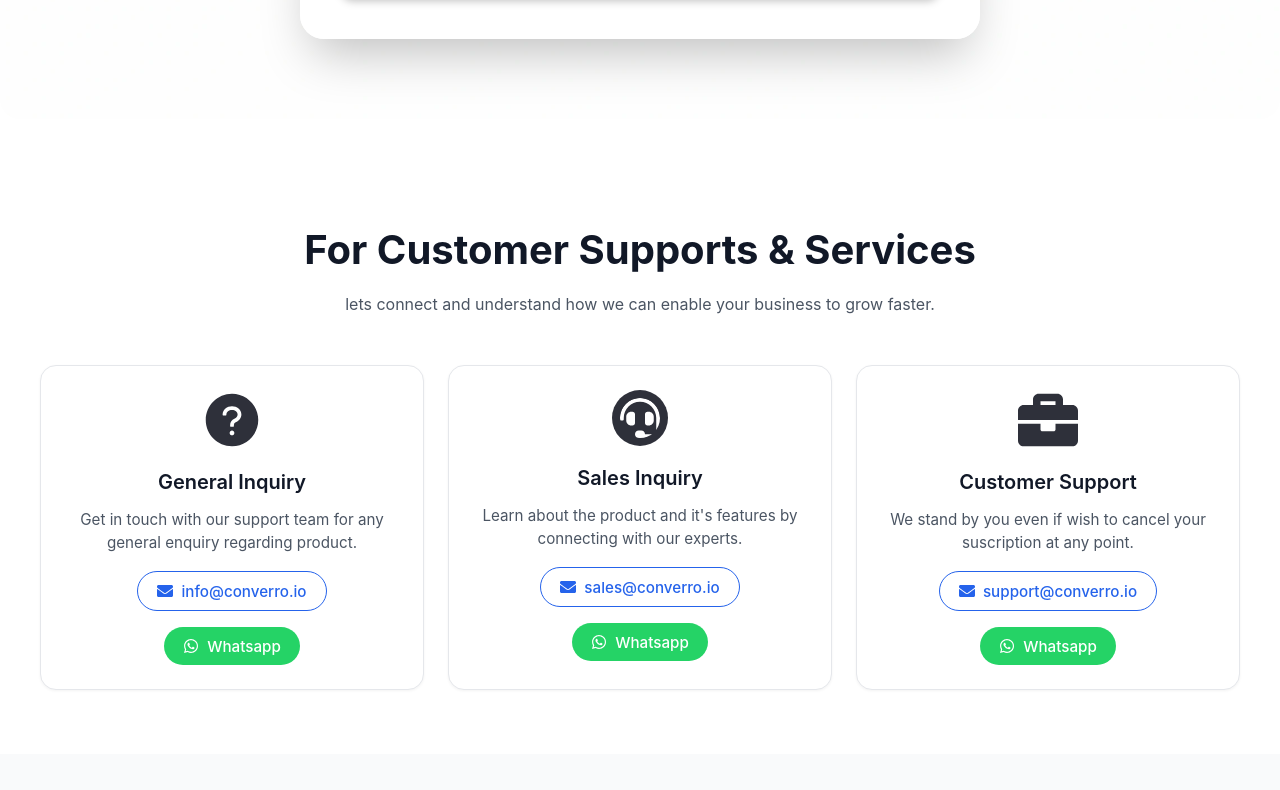
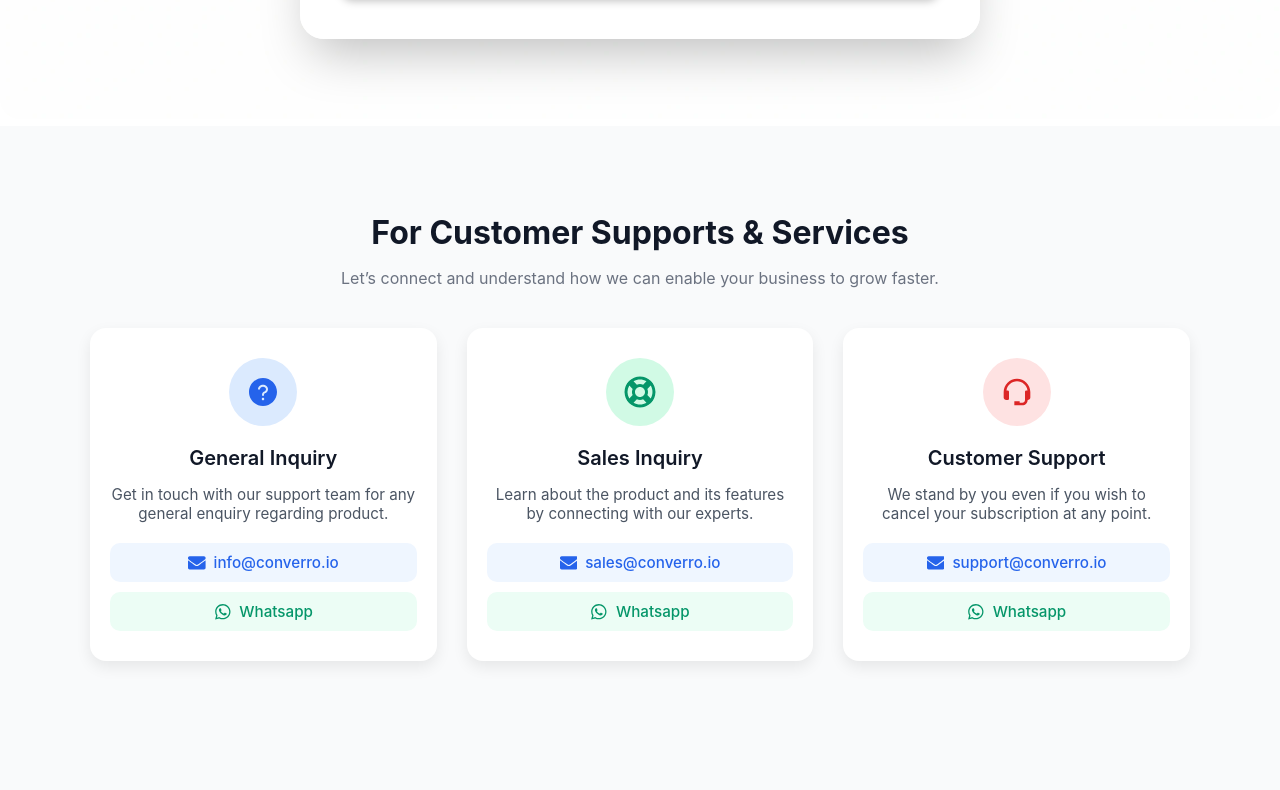
Before and after one commit to IsHa2507/converro, a React (Create React App) app: page /contactus in a window 1280 px wide. Shown: the part 970-1760 px from the top of the page. Built offline with nearby package versions, Linux system fonts and the light colour scheme.

Commit message:
updated with customerhelp

```diff
--- a/src/components/CustomerHelp.css
+++ b/src/components/CustomerHelp.css
@@ -1,148 +1,131 @@
 .principles-section {
-  padding: 4rem 1.5rem;
-  background-color: #ffffff;
-}
-
-.principles-container {
-  max-width: 1200px;
-  margin: 0 auto;
+  font-family: 'Inter', sans-serif;
+  padding: 60px 20px;
+  background: #f9fafb;
   text-align: center;
 }
 
 .principles-heading {
   font-size: 2rem;
   font-weight: 700;
-  color: #111827; /* Tailwind gray-900 */
-  margin-bottom: 1rem;
-  line-height: 1.3;
-}
-
-@media (min-width: 768px) {
-  .principles-heading {
-    font-size: 2.5rem;
-  }
+  margin-bottom: 10px;
+  color: #111827;
 }
 
 .principles-subheading {
-  color: #4b5563; /* Tailwind gray-600 */
-  max-width: 640px;
-  margin: 0 auto 3rem auto;
   font-size: 1rem;
-  line-height: 1.6;
+  color: #6b7280;
+  margin-bottom: 40px;
 }
 
 .principles-grid {
   display: grid;
-  grid-template-columns: 1fr;
-  gap: 1.5rem;
-}
-
-@media (min-width: 768px) {
-  .principles-grid {
-    grid-template-columns: repeat(3, 1fr);
-  }
+  grid-template-columns: repeat(auto-fit, minmax(280px, 1fr));
+  gap: 30px;
+  max-width: 1100px;
+  margin: 0 auto;
 }
 
 .principle-card {
-  padding: 1.5rem;
-  border: 1px solid #e5e7eb; /* Tailwind gray-200 */
-  border-radius: 1rem;
-  background-color: #ffffff;
-  box-shadow: 0 1px 3px rgba(0, 0, 0, 0.05);
-  transition: box-shadow 0.2s ease;
+  background: #fff;
+  border-radius: 16px;
+  padding: 30px 20px;
+  box-shadow: 0 6px 15px rgba(0,0,0,0.08);
+  transition: transform 0.2s ease, box-shadow 0.2s ease;
 }
 
 .principle-card:hover {
-  box-shadow: 0 4px 10px rgba(0, 0, 0, 0.1);
+  transform: translateY(-5px);
+  box-shadow: 0 8px 20px rgba(0,0,0,0.12);
 }
 
 .principle-icon-wrapper {
   display: flex;
   justify-content: center;
-  align-items: center;
   margin-bottom: 15px;
 }
 
-.principle-icon {
-  font-size: 60px; /* Bigger size */
-  text-align: center;
+/* Circle Icon */
+.circle-icon {
+  font-size: 2rem;
+  background: #e5e7eb;
+  border-radius: 50%;
+  padding: 18px;
+  display: inline-flex;
+  align-items: center;
+  justify-content: center;
 }
 
-.principle-icon.blue {
-  color: #2e303a;
-}
-.circle-icon {
-  background-color: #2e303a; /* light green background */
-  border-radius: 50%;
-  padding: 8px; /* space inside circle */
-  font-size: 40px; /* size of the icon */
-  display: flex;
-  justify-content: center;
-  align-items: center;
-}
-.principle-icon.green {
-  color: #ffffff;
+/* Circle Colors */
+.circle-icon.blue {
+  background: #dbeafe;
+  color: #2563eb;
 }
 
-.principle-icon.red {
-  color: #2e303a;
+.circle-icon.green {
+  background: #d1fae5;
+  color: #059669;
 }
 
+.circle-icon.red {
+  background: #fee2e2;
+  color: #dc2626;
+}
 
 .principle-title {
   font-size: 1.25rem;
   font-weight: 600;
+  margin-bottom: 8px;
   color: #111827;
-  margin-bottom: 0.5rem;
 }
 
 .principle-description {
+  font-size: 0.95rem;
   color: #4b5563;
-  font-size: 0.95rem;
-  line-height: 1.5;
-}
-/* Action buttons container */
-.principle-actions {
-  margin-top: 1rem;
-  display: flex;
-  justify-content: center;
-  gap: 1rem;
-  flex-wrap: wrap;
+  margin-bottom: 20px;
 }
 
-/* Buttons */
+.principle-actions {
+  display: flex;
+  flex-direction: column;
+  gap: 10px;
+}
+
 .action-btn {
-  display: inline-flex;
+  display: flex;
   align-items: center;
-  gap: 0.5rem;
-  padding: 0.6rem 1.2rem;
-  border-radius: 8px;
+  justify-content: center;
+  gap: 8px;
+  padding: 10px 14px;
+  border-radius: 10px;
   font-size: 0.95rem;
   font-weight: 500;
-  color: #fff;
   text-decoration: none;
-  transition: background-color 0.2s ease, transform 0.2s ease;
+  transition: background 0.2s ease, transform 0.2s ease;
 }
 
 .action-btn .btn-icon {
-  font-size: 1rem;
+  font-size: 1.1rem;
 }
 
-/* Button colors */
+/* Email button */
 .action-btn.email {
-  background-color: #ffffff;
-  color:#2563eb;
-  border: 1px solid #2563eb;
-  border-radius: 24px;
+  background: #eff6ff;
+  color: #2563eb;
 }
 
-.action-btn.whatsapp {
-  background-color: #25d366; /* WhatsApp Green */
-   border-radius: 24px;
+.action-btn.email:hover {
+  background: #dbeafe;
+  transform: translateY(-2px);
 }
 
-/* Hover effects */
-.action-btn:hover {
+/* WhatsApp button */
+.action-btn.whatsapp {
+  background: #ecfdf5;
+  color: #059669;
+}
+
+.action-btn.whatsapp:hover {
+  background: #d1fae5;
   transform: translateY(-2px);
-  opacity: 0.9;
 }
--- a/src/components/CustomerHelp.js
+++ b/src/components/CustomerHelp.js
@@ -1,14 +1,14 @@
 import React from "react";
 import { AiFillQuestionCircle } from "react-icons/ai";
-
-import { FaEnvelope, FaWhatsapp, FaBriefcase, FaHeadset } from "react-icons/fa";
+import { FaEnvelope, FaWhatsapp, FaRegLifeRing } from "react-icons/fa";
+import { BiSupport } from "react-icons/bi";
 
 import "./CustomerHelp.css";
 
 const PrinciplesSection = () => {
   const principles = [
     {
-      icon: <AiFillQuestionCircle className="principle-icon blue" />,
+      icon: <AiFillQuestionCircle className="circle-icon blue" />,
       title: "General Inquiry",
       description:
         "Get in touch with our support team for any general enquiry regarding product.",
@@ -16,18 +16,18 @@ const PrinciplesSection = () => {
       whatsapp: "https://wa.me/9211616225",
     },
     {
-      icon:  <FaHeadset className="principle-icon green circle-icon" />,
+      icon: <FaRegLifeRing className="circle-icon green" />,
       title: "Sales Inquiry",
       description:
-        "Learn about the product and it's features by connecting with our experts.",
+        "Learn about the product and its features by connecting with our experts.",
       email: "mailto:sales@converro.io",
       whatsapp: "https://wa.me/9211616225",
     },
     {
-      icon: <FaBriefcase className="principle-icon red" />,
+      icon: <BiSupport className="circle-icon red" />,
       title: "Customer Support",
       description:
-        "We stand by you even if wish to cancel your suscription at any point.",
+        "We stand by you even if you wish to cancel your subscription at any point.",
       email: "mailto:support@converro.io",
       whatsapp: "https://wa.me/9211616225",
     },
@@ -40,7 +40,7 @@ const PrinciplesSection = () => {
           For Customer Supports & Services
         </h2>
         <p className="principles-subheading">
-         lets connect and understand how we can enable your business to grow faster.
+          Let’s connect and understand how we can enable your business to grow faster.
         </p>
 
         <div className="principles-grid">
@@ -58,7 +58,8 @@ const PrinciplesSection = () => {
                   target="_blank"
                   rel="noopener noreferrer"
                 >
-                  <FaEnvelope className="btn-icon" /> {item.email.replace("mailto:", "")}
+                  <FaEnvelope className="btn-icon" />{" "}
+                  {item.email.replace("mailto:", "")}
                 </a>
                 <a
                   href={item.whatsapp}
```
